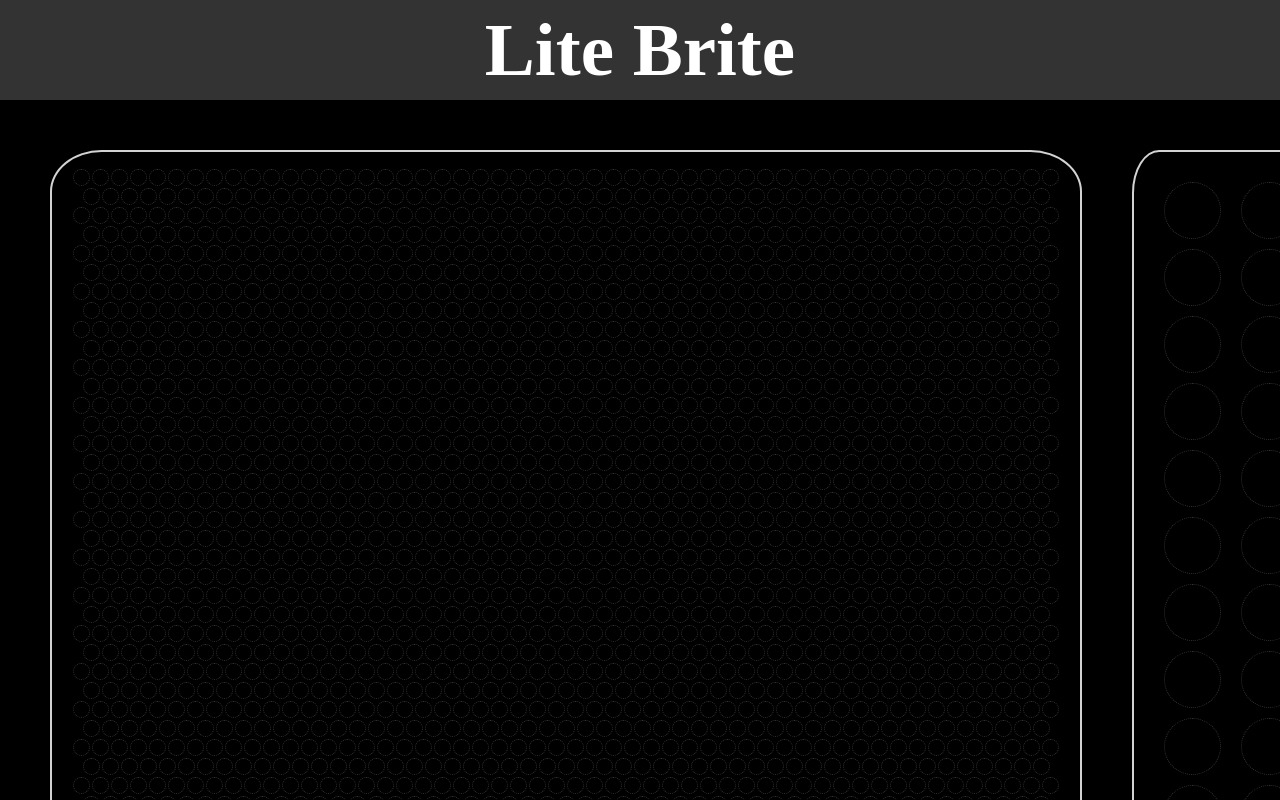
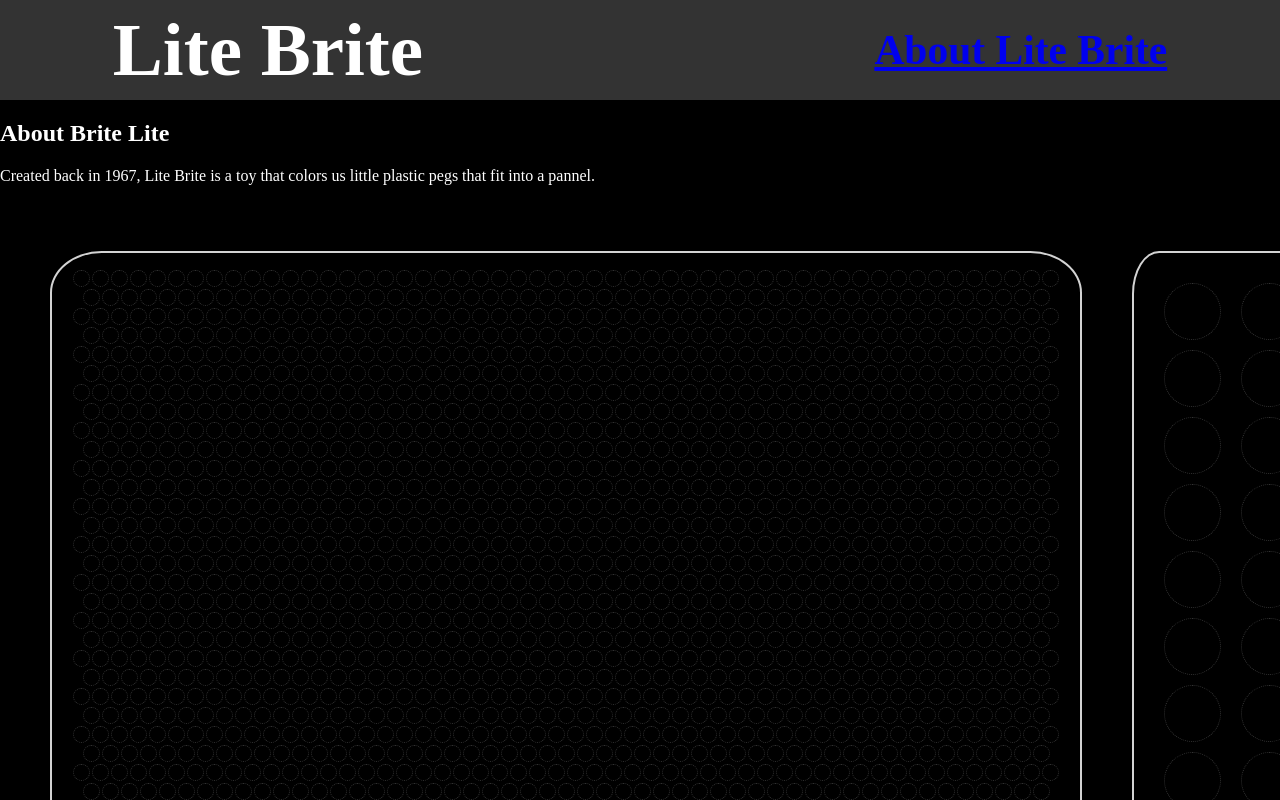
Before and after one commit to noelabellera/lite-bright-react, a React (Create React App) app: page /about in a window 1280 px wide. Shown: the top 800 px of the page. Built offline with nearby package versions, Linux system fonts and the light colour scheme; a web font is replaced by a local one.

Commit message:
add about page

```diff
--- a/package.json
+++ b/package.json
@@ -5,6 +5,7 @@
   "dependencies": {
     "react": "^16.2.0",
     "react-dom": "^16.2.0",
+    "react-router-dom": "^4.2.2",
     "react-scripts": "1.1.1"
   },
   "scripts": {
--- a/src/App.js
+++ b/src/App.js
@@ -2,8 +2,12 @@ import React, { Component } from 'react';
 import Header from './components/Header';
 import CirclesBoard from './components/CirclesBoard';
 import ColorSelectorBoard from './components/ColorSelectorBoard';
+import About from './components/About';
 import colors from './seeds';
+import { Switch, Route } from 'react-router-dom';
 import './App.css';
+
+
 
 class App extends Component {
   constructor() {
@@ -16,9 +20,14 @@ class App extends Component {
     return (
       <div className="App">
         <Header />
+        <Switch>
+          <Route exact path='/about' render={() =>
+            <About />
+          } />
+        </Switch>
         <div className="Page">
           <CirclesBoard />
-          <ColorSelectorBoard color={this.state.color}/>
+          <ColorSelectorBoard color={this.state.colors}/>
         </div>
       </div>
     );
--- /dev/null
+++ b/src/components/About.jsx
@@ -0,0 +1,12 @@
+import React from 'react';
+
+const About = (props) => {
+    return (
+        <div>
+            <h2>About Brite Lite</h2>
+            <p>Created back in 1967, Lite Brite is a toy that colors us little plastic pegs that fit into a pannel.</p>
+        </div>
+    )
+}
+
+export default About;
--- a/src/components/Header.jsx
+++ b/src/components/Header.jsx
@@ -1,10 +1,12 @@
 import React from 'react';
+import { Link } from 'react-router-dom';
 
 
 const Header = () => {
     return (
         <div className="Header">
-            <h2>Lite Brite</h2>
+            <h2>Lite Brite</h2><br/>
+            <h5><Link to ='/about'>About Lite Brite</Link></h5>
         </div>
     )
 }
--- a/src/index.js
+++ b/src/index.js
@@ -2,5 +2,9 @@ import React from 'react';
 import ReactDOM from 'react-dom';
 import './index.css';
 import App from './App';
+import { BrowserRouter as Router } from 'react-router-dom';
 
-ReactDOM.render(<App />, document.getElementById('root'));
+ReactDOM.render(
+    <Router>
+        <App />
+    </Router>, document.getElementById('root'));
```
Also changed, not shown: 1 other file (tests, documents, lock files or other folders).
